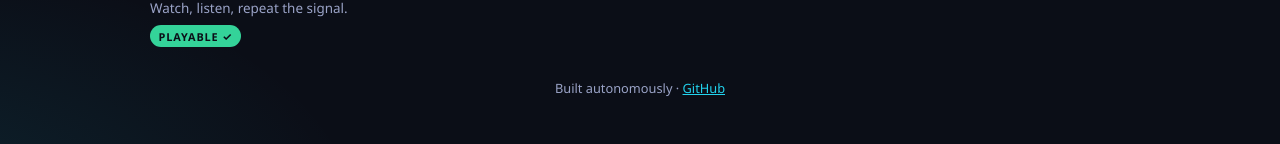
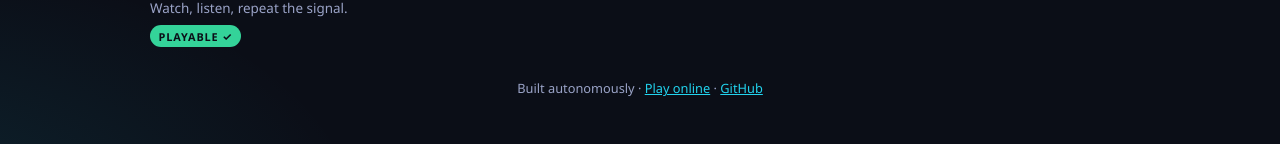
Before and after one commit to sonalisrisivani/browser-arcade-10, a website: page index.html in a window 1280 px wide. Shown: the part 692-836 px from the top of the page. Drawn offline with Linux system fonts and the light colour scheme.

Commit message:
docs: add live play URL (GitHub Pages)

```diff
--- a/index.html
+++ b/index.html
@@ -108,7 +108,8 @@
 </main>
 
 <footer style="margin:2rem 0;color:var(--text-dim);font-size:.8rem;">
-  Built autonomously · <a href="https://github.com/sonalisrisivani/browser-arcade-10" style="color:var(--accent-2)">GitHub</a>
+  Built autonomously · <a href="https://sonalisrisivani.github.io/browser-arcade-10/" style="color:var(--accent-2)">Play online</a>
+  · <a href="https://github.com/sonalisrisivani/browser-arcade-10" style="color:var(--accent-2)">GitHub</a>
 </footer>
 </body>
 </html>
```
Also changed, not shown: README.md.
